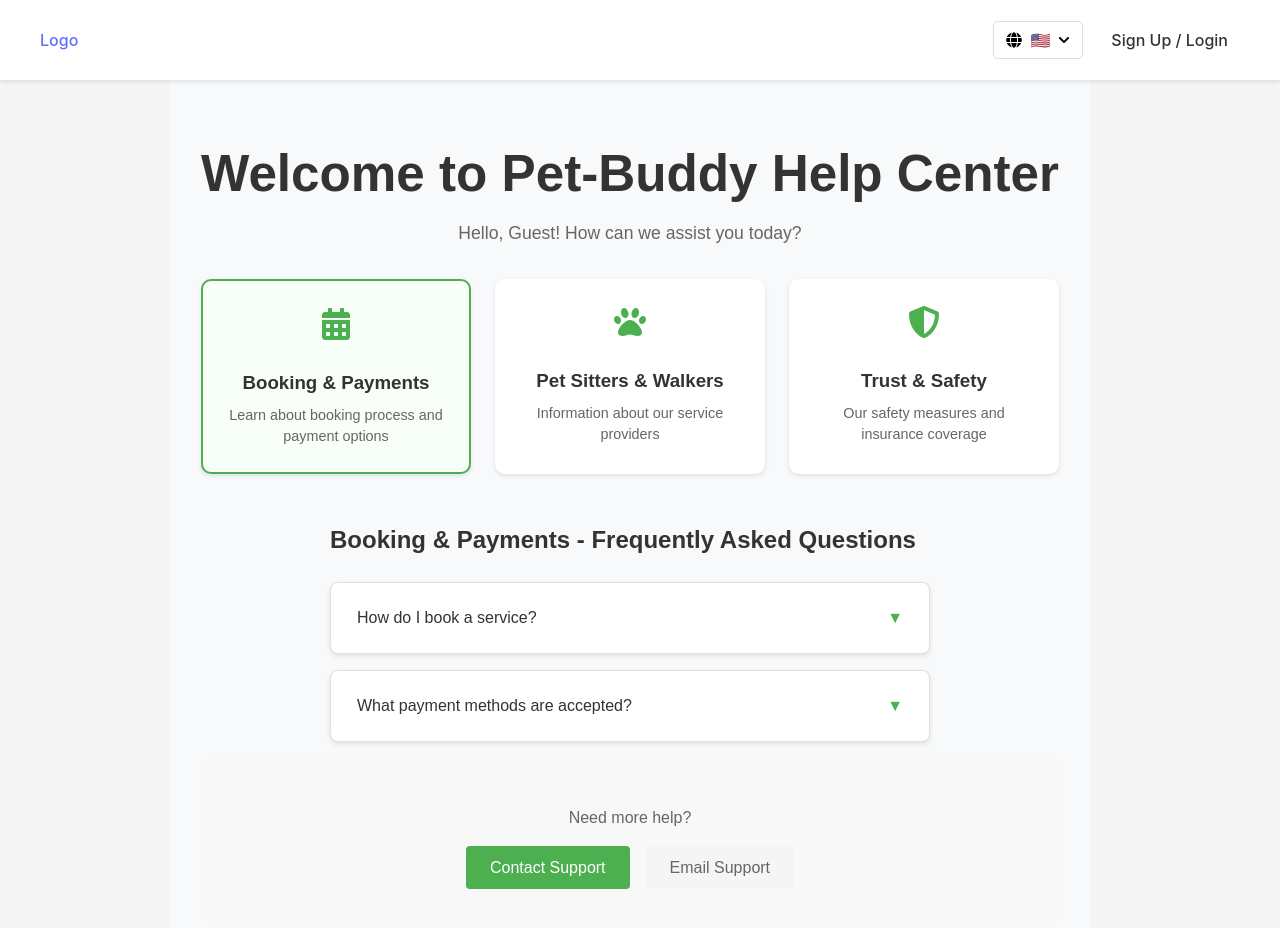
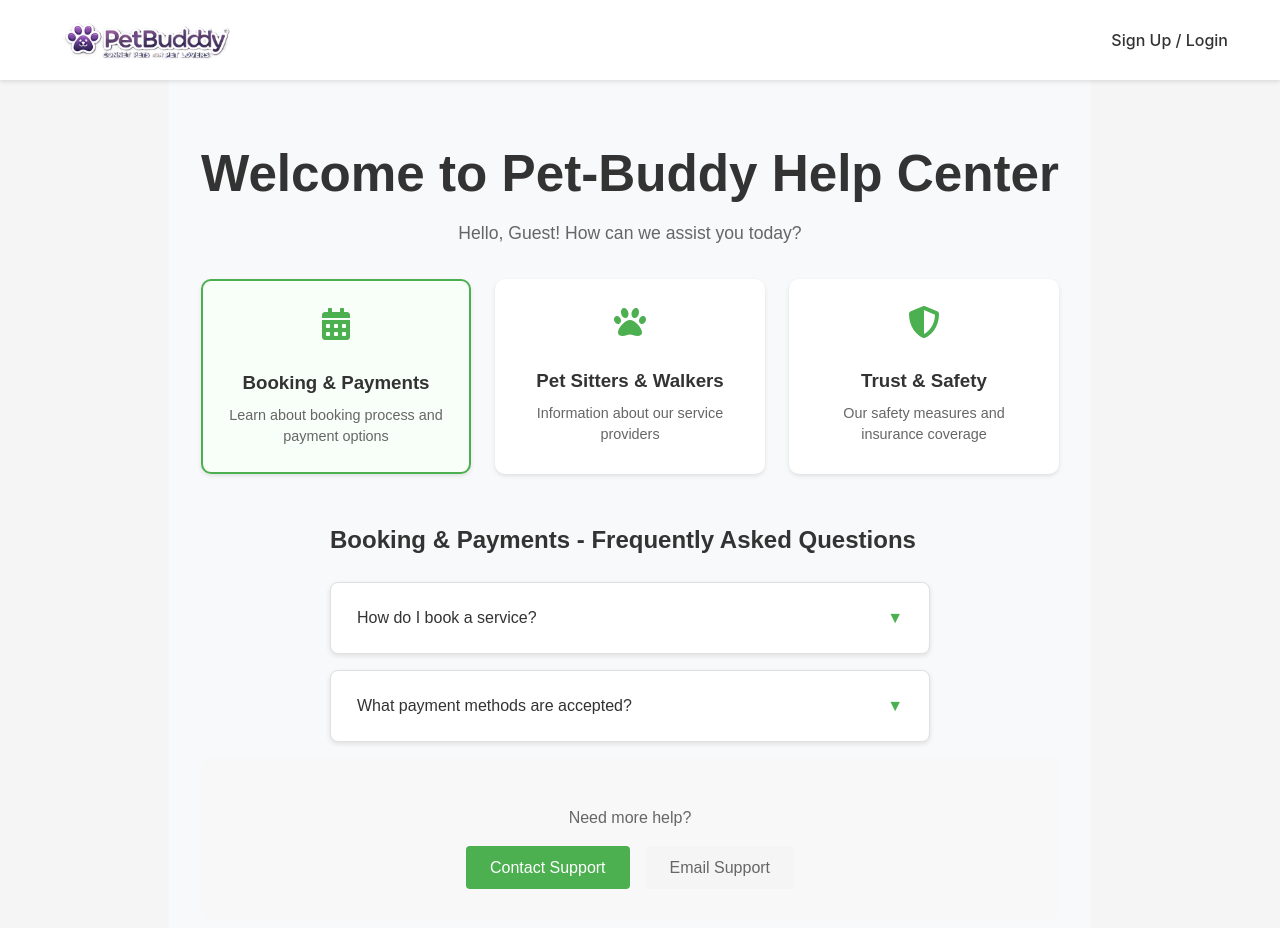
Before and after one commit to gaurang5425/Pet-Buddy, a React (Vite) app in the folder Frontend/Pet-Buddy/: page /HelpCenter in a window 1280 px wide. Shown: the top 928 px of the page. Built offline with nearby package versions, Linux system fonts and the light colour scheme.

Commit message:
F : C : Logo for our web site add in all navigation bars

```diff
--- a/Frontend/Pet-Buddy/src/Components/LoginNavbar.css
+++ b/Frontend/Pet-Buddy/src/Components/LoginNavbar.css
@@ -17,30 +17,6 @@
     justify-content: space-between;
     align-items: center;
     padding: 0 20px;
-}
-
-.navbar-logo {
-    display: flex;
-    align-items: center;
-    text-decoration: none;
-    gap: 10px;
-}
-
-.logo-image {
-    height: 40px;
-    width: auto;
-}
-
-.logo-text {
-    font-size: 24px;
-    font-weight: 600;
-    color: #9f8ac1;
-}
-
-.logo-tagline {
-    font-size: 12px;
-    color: #666;
-    margin-left: 10px;
 }
 
 .nav-menu {
--- a/Frontend/Pet-Buddy/src/Components/LoginNavbar.jsx
+++ b/Frontend/Pet-Buddy/src/Components/LoginNavbar.jsx
@@ -1,15 +1,14 @@
 import React from 'react';
 import { Link } from 'react-router-dom';
 import './LoginNavbar.css';
-import logo from '../assets/img.png'; // Ensure your logo is correctly placed
+import logo from '../assets/logo101.png'; // Ensure your logo is correctly placed
 
 const LoginNavbar = () => {
     return (
         <nav className="navbar">
             <div className="navbar-container">
                 <Link to="/" className="navbar-logo">
-                    {/*<img src={logo} alt="PetBuddy" className="logo-image" />*/}
-                    Logo
+                    <img src={logo} alt="PetBuddy" className="logo-image" />
                 </Link>
 
                 <div className="nav-menu">
--- a/Frontend/Pet-Buddy/src/Components/Navbar.css
+++ b/Frontend/Pet-Buddy/src/Components/Navbar.css
@@ -27,20 +27,8 @@
 }
 
 .logo-image {
-    height: 40px;
+    height: 50px;
     width: auto;
-}
-
-.logo-text {
-    font-size: 24px;
-    font-weight: 600;
-    color: #9f8ac1;
-}
-
-.logo-tagline {
-    font-size: 12px;
-    color: #666;
-    margin-left: 10px;
 }
 
 .nav-menu {
@@ -59,101 +47,6 @@
 
 .nav-link:hover {
     color: #9f8ac1;
-}
-
-.language-selector {
-    position: relative;
-    margin: 0 8px;
-}
-
-.language-button {
-    display: flex;
-    align-items: center;
-    gap: 8px;
-    padding: 8px 12px;
-    background: transparent;
-    border: 1px solid #ddd;
-    border-radius: 4px;
-    cursor: pointer;
-    color: #000000;
-}
-
-.language-button:hover {
-    background: #f5f5f5;
-}
-
-.globe-icon {
-    font-size: 16px;
-    color: #000000;
-}
-
-.arrow-icon {
-    font-size: 12px;
-    transition: transform 0.2s ease;
-    color: #000000;
-}
-
-.arrow-icon.open {
-    transform: rotate(180deg);
-}
-
-.language-dropdown {
-    position: absolute;
-    top: 100%;
-    right: 0;
-    margin-top: 4px;
-    background: white;
-    border: 1px solid #ddd;
-    border-radius: 4px;
-    box-shadow: 0 2px 8px rgba(0,0,0,0.1);
-    width: 200px;
-    z-index: 1000;
-}
-
-.language-option {
-    display: flex;
-    align-items: center;
-    gap: 10px;
-    width: 100%;
-    padding: 10px 15px;
-    border: none;
-    background: transparent;
-    cursor: pointer;
-    text-align: left;
-}
-
-.language-option:hover {
-    background: #f5f5f5;
-}
-
-.language-icon {
-    font-size: 18px;
-}
-
-.language-name {
-    flex-grow: 1;
-    color: #000000;
-}
-
-.check-icon {
-    color: #000000;
-    font-size: 14px;
-}
-
-/* Animation for dropdown */
-.language-dropdown {
-    animation: slideDown 0.2s ease;
-}
-
-@keyframes slideDown {
-    from {
-        opacity: 0;
-        transform: translateY(-10px);
-    }
-    to {
-        opacity: 1;
-        transform: translateY(0);
-    }
 }
 
 .login-link {
--- a/Frontend/Pet-Buddy/src/Components/Navbar.jsx
+++ b/Frontend/Pet-Buddy/src/Components/Navbar.jsx
@@ -4,7 +4,7 @@ import { useAuth } from '../context/AuthContext';
 import { useUser } from '../context/UserContext';
 import { FaGlobe, FaChevronDown, FaCheck, FaUserCircle } from 'react-icons/fa';
 import './Navbar.css';
-import logo from '../assets/img.png'; // Ensure your logo is correctly placed
+import logo from '../assets/logo101.png'; // Ensure your logo is correctly placed
 import defaultProfileImg from '../assets/pro1.jpg';
 
 const Navbar = () => {
@@ -82,46 +82,11 @@ const Navbar = () => {
         <nav className="navbar">
             <div className="navbar-container">
                 <Link to="/" className="navbar-logo">
-                    {/*<img src={logo} alt="PetBuddy" className="logo-image" />*/}
-                    Logo
+                    <img src={logo} alt="PetBuddy" className="logo-image" />
                 </Link>
 
                 <div className="nav-menu">
                     {renderNavLinks()}
-
-                    <div className="language-selector">
-                        <button
-                            className="language-button"
-                            onClick={() => setIsOpen(!isOpen)}
-                        >
-                            <FaGlobe className="globe-icon" />
-                            <span className="selected-language">
-                                {languages.find(lang => lang.code === selectedLang)?.icon}
-                            </span>
-                            <FaChevronDown className={`arrow-icon ${isOpen ? 'open' : ''}`} />
-                        </button>
-
-                        {isOpen && (
-                            <div className="language-dropdown">
-                                {languages.map((lang) => (
-                                    <button
-                                        key={lang.code}
-                                        className="language-option"
-                                        onClick={() => {
-                                            setSelectedLang(lang.code);
-                                            setIsOpen(false);
-                                        }}
-                                    >
-                                        <span className="language-icon">{lang.icon}</span>
-                                        <span className="language-name">{lang.name}</span>
-                                        {selectedLang === lang.code && (
-                                            <FaCheck className="check-icon" />
-                                        )}
-                                    </button>
-                                ))}
-                            </div>
-                        )}
-                    </div>
 
                     {userData ? (
                         <div className="user-profile" ref={menuRef}>
--- a/Frontend/Pet-Buddy/src/Components/ProfileNavbar.css
+++ b/Frontend/Pet-Buddy/src/Components/ProfileNavbar.css
@@ -20,18 +20,6 @@
     width: 100%;
     padding: 0 50px;
     max-width: 1300px;
-}
-
-.navbar-logo {
-    justify-self: flex-start;
-    cursor: pointer;
-    display: flex;
-    align-items: center;
-    text-decoration: none;
-}
-
-.logo-image {
-    height: 40px;
 }
 
 .nav-menu {
--- a/Frontend/Pet-Buddy/src/Components/ProfileNavbar.jsx
+++ b/Frontend/Pet-Buddy/src/Components/ProfileNavbar.jsx
@@ -4,7 +4,7 @@ import { useAuth } from '../context/AuthContext';
 import { useUser } from '../context/UserContext';
 import { FaUserCircle, FaChevronDown } from 'react-icons/fa';
 import './ProfileNavbar.css';
-import logo from '../assets/img.png';
+import logo from '../assets/logo101.png';
 import defaultProfileImg from '../assets/pro1.jpg';
 
 const ProfileNavbar = () => {
@@ -78,8 +78,7 @@ const ProfileNavbar = () => {
         <nav className="navbar">
             <div className="navbar-container">
                 <Link to="/" className="navbar-logo">
-                    {/*<img src={logo} alt="PetBuddy" className="logo-image" />*/}
-                    Logo
+                    <img src={logo} alt="PetBuddy" className="logo-image" />
                 </Link>
 
                 <div className="nav-menu">
```
Also changed, not shown: Frontend/Pet-Buddy/src/assets/logo101.png (added).
